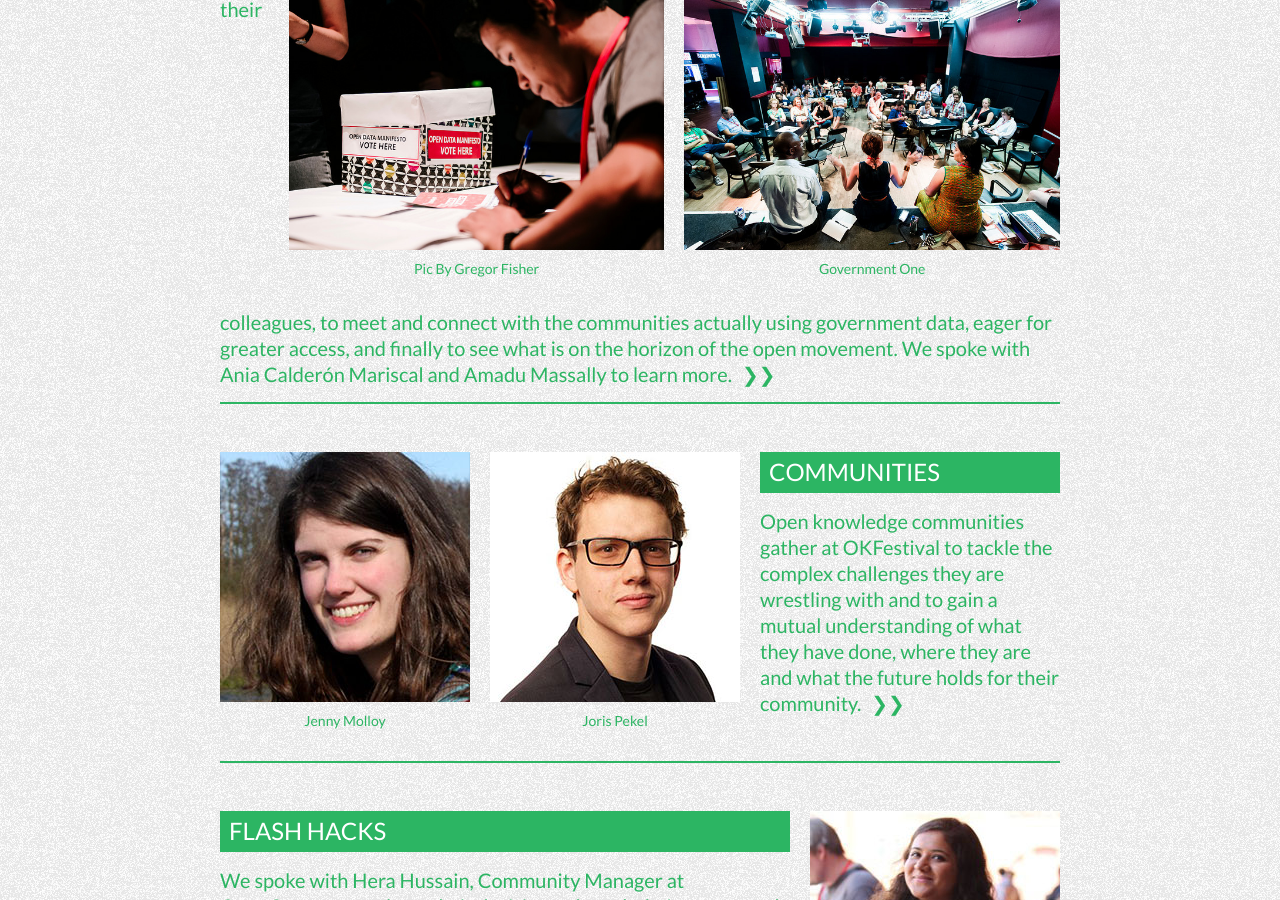
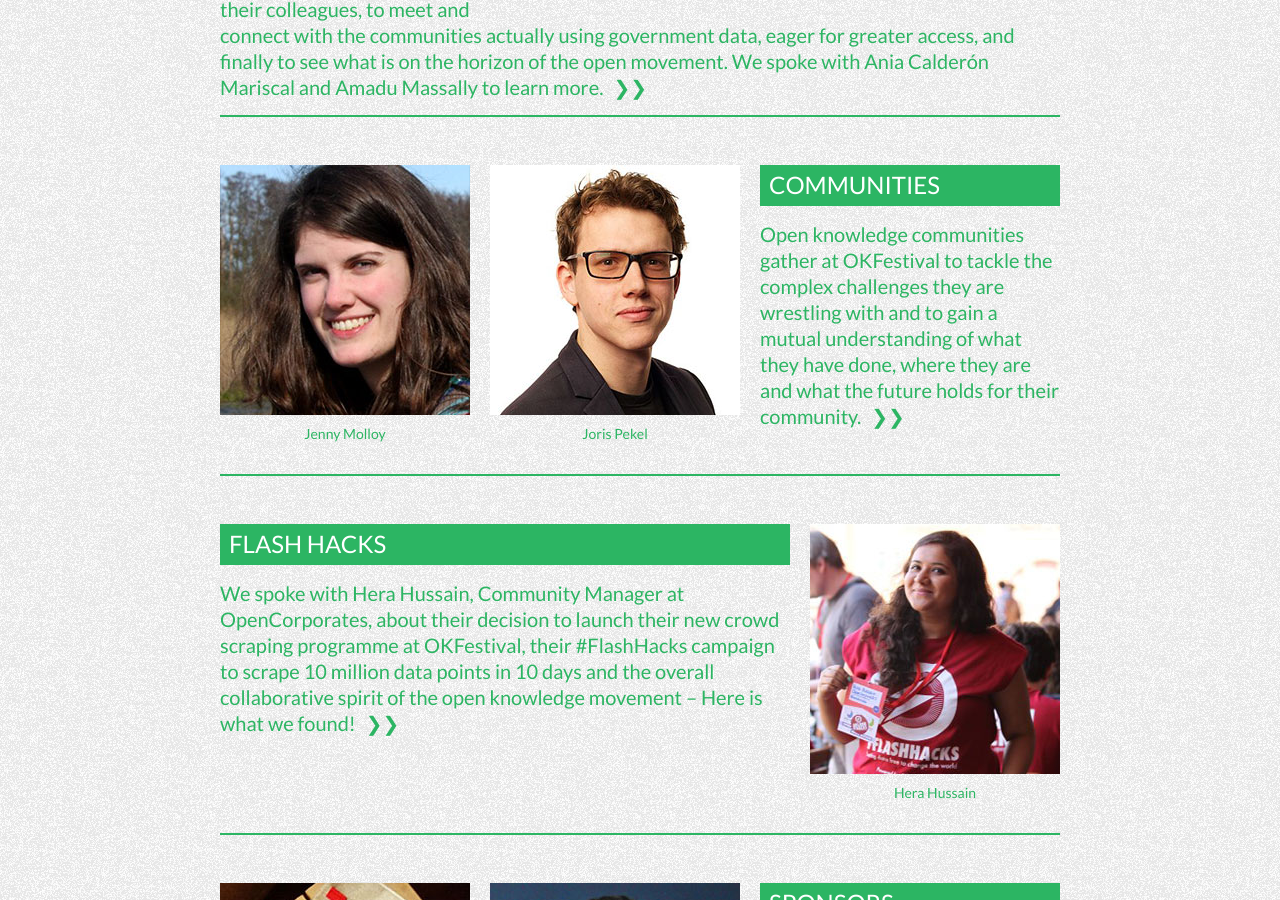
Before and after one commit to okfn/okfestival-public-report, a Jekyll site: the page built from pages/what-you-did/index.html, in a window 1280 px wide and 900 px high, scrolled down 989 px. Built offline with Jekyll 4.4.1, drawn with Linux system fonts in a browser that asks for light colours; some web fonts are replaced.

Commit message:
Update governments.md

```diff
--- a/pages/what-you-did/governments.md
+++ b/pages/what-you-did/governments.md
@@ -14,12 +14,6 @@
         -
           file: Ania_Calderon.jpg
           alt: Ania Calderon
-        -
-          file: 14550095790_78ee00262f_z.jpg
-          alt: Government One
-        -
-          file: 14550185548_837eb99277_z.jpg
-          alt: Pic By Gregor Fisher
 
     caption_header: Government Representatives
     caption: OKFestival provides government representatives from across Europe, Latin America, Asia and Africa a place to come together to share their experiences in advocating for increased openness within government, to learn and gather inspiration from their colleagues, to meet and connect with the communities actually using government data, eager for greater access, and finally to see what is on the horizon of the open movement. We spoke with Ania Calderón Mariscal and Amadu Massally to learn more.
```
